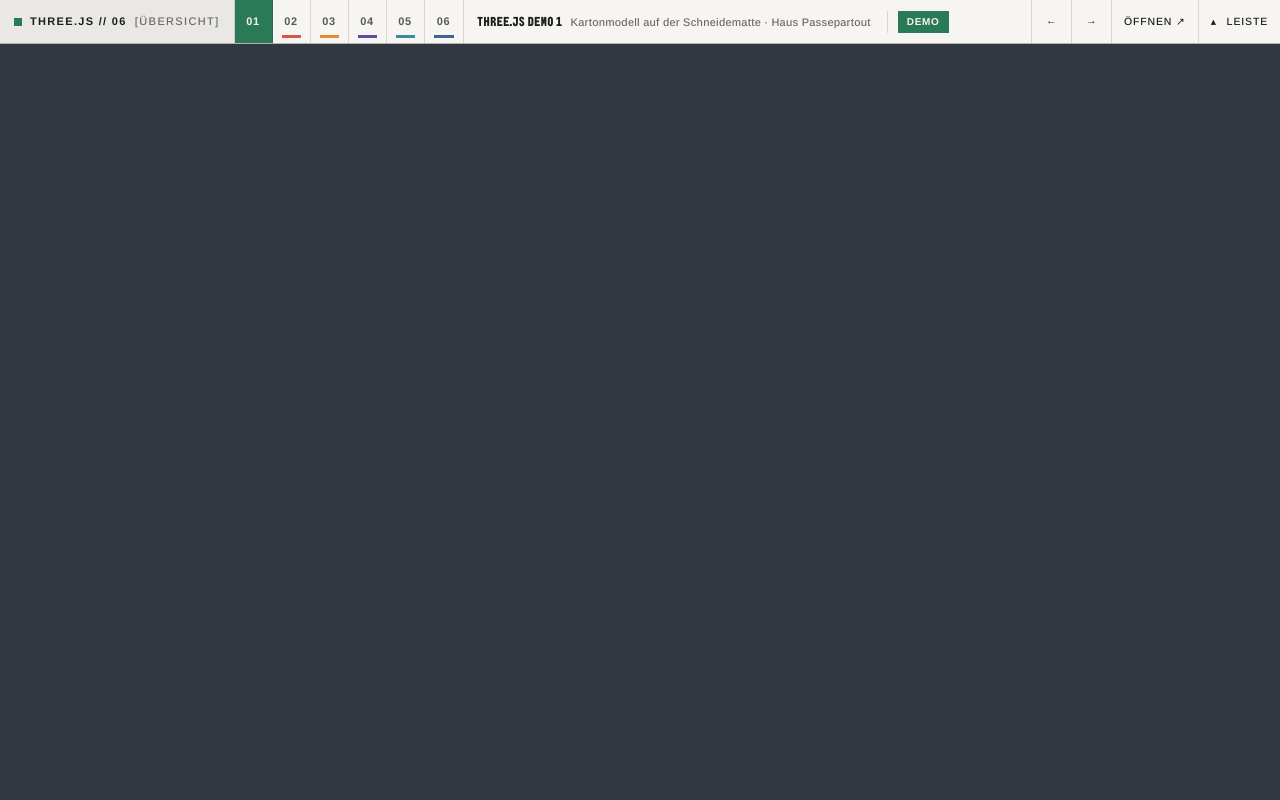
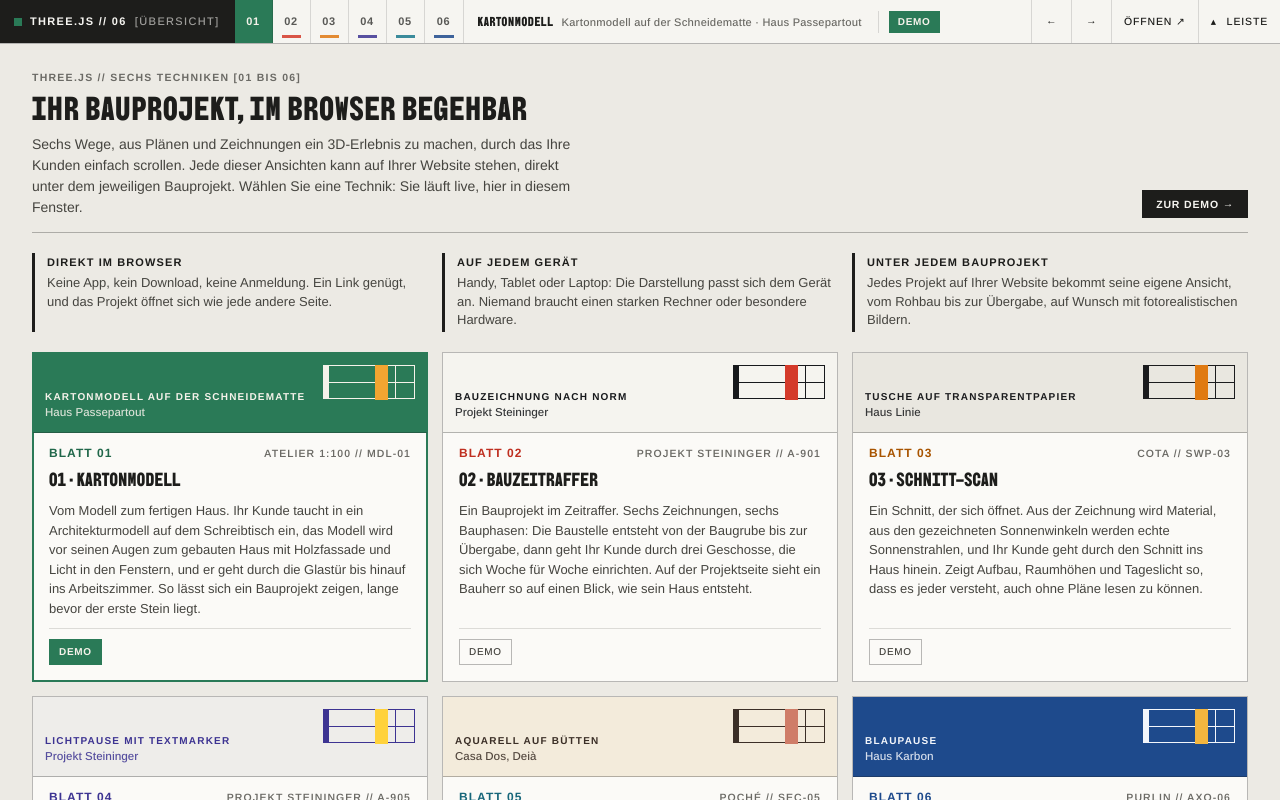
Before and after one commit to seofessionals-3js/threejs-demos, a plain HTML site: page index.html in a window 1280 px wide. Drawn offline with Linux system fonts and the light colour scheme.

Commit message:
Übersicht für die Vorführung: Startseite, neue Texte, Schalter Fotorealismus
Die Schublade ist jetzt die Startseite: Ihr Bauprojekt, im Browser begehbar, mit drei Kernaussagen (im Browser, auf jedem Gerät, unter jedem Bauprojekt) und neu geschriebenen Karten. Die Demos tragen die Namen ihrer Technik. foto.js zeigt in den Hausansichten jeder Demo den Schalter 3D-Modell | Fotorealismus, der vorerst nichts ändert. Demo 6: Geschossweise vor Abwicklung.

Co-Authored-By: Claude Fable 5.2 <noreply@anthropic.com>
Claude-Session: https://claude.ai/code/session_01YVpTouChnNNmaL3PTwxFin

```diff
--- a/index.html
+++ b/index.html
@@ -3,8 +3,8 @@
 <head>
 <meta charset="utf-8">
 <meta name="viewport" content="width=device-width, initial-scale=1">
-<title>three.js Demos</title>
-<meta name="description" content="three.js Demos: sechs Wege, eine flache Architekturzeichnung in ein 3D-Scroll-Erlebnis zu verwandeln, in reinem three.js.">
+<title>three.js Demos · Ihr Bauprojekt im Browser</title>
+<meta name="description" content="three.js Demos: sechs Wege, ein Bauprojekt im Browser begehbar zu machen. Direkt auf Ihrer Website, unter jedem Projekt, auf jedem Gerät, ohne App und ohne Download.">
 <meta name="theme-color" content="#f6f5f1">
 <link rel="preload" href="fonts/BBHBogle-Regular.woff2" as="font" type="font/woff2" crossorigin>
 <link rel="preload" href="fonts/Arimo-VariableFont_wght.woff2" as="font" type="font/woff2" crossorigin>
@@ -335,22 +335,41 @@
   }
   .matrix-head h2 {
     margin: 0;
-    font: 400 24px/1.1 var(--display);
+    font: 400 clamp(22px, 2.6vw, 34px)/1.08 var(--display);
     letter-spacing: 0.03em;
     text-transform: uppercase;
   }
   .matrix-head p {
-    margin: 6px 0 0;
-    max-width: 68ch;
-    font: 400 13px/1.45 var(--sans);
+    margin: 8px 0 0;
+    max-width: 72ch;
+    font: 400 14px/1.5 var(--sans);
     color: var(--soft);
   }
+  .matrix-head .eyebrow {
+    margin: 0 0 8px;
+    font: 700 10.5px/1 var(--mono);
+    letter-spacing: 0.12em;
+    color: var(--mute);
+  }
+  /* what it means for a builder's website: three plain promises above the six sheets */
+  .pitch {
+    max-width: 1360px;
+    margin: 0 auto 20px;
+    padding: 0;
+    list-style: none;
+    display: grid;
+    grid-template-columns: repeat(3, 1fr);
+    gap: 14px;
+  }
+  .pitch li { border-left: 3px solid var(--ink); padding: 2px 0 2px 12px; }
+  .pitch b { display: block; font: 700 11px/1.3 var(--mono); letter-spacing: 0.1em; text-transform: uppercase; }
+  .pitch span { display: block; margin-top: 4px; font: 400 13px/1.45 var(--sans); color: var(--soft); }
 
   .matrix-grid {
     max-width: 1360px;
     margin: 0 auto;
     display: grid;
-    grid-template-columns: repeat(auto-fill, minmax(300px, 1fr));
+    grid-template-columns: repeat(auto-fill, minmax(360px, 1fr));
     gap: 14px;
   }
 
@@ -454,6 +473,7 @@
     .act-btn .long { display: none; }
     .matrix-head { flex-direction: column; align-items: flex-start; }
     .matrix-head h2 { font-size: 20px; }
+    .pitch { grid-template-columns: 1fr; gap: 10px; }
     .matrix-grid { grid-template-columns: 1fr; }
   }
   @media (prefers-reduced-motion: reduce) {
@@ -475,7 +495,7 @@
   <div class="active-meta">
     <div class="active-title">
       <span class="code" id="cur-code">ATELIER 1:100 // MDL-01</span>
-      <span class="name" id="cur-name">three.js Demo 1</span>
+      <span class="name" id="cur-name">Kartonmodell</span>
       <span class="medium" id="cur-medium"></span>
     </div>
     <div class="variant-group" id="cur-variants"></div>
@@ -494,13 +514,19 @@
 <div id="matrix-drawer">
   <div class="matrix-head">
     <div>
-      <h2>THREE.JS // SECHS TECHNIKEN [01 BIS 06]</h2>
-      <p>Sechs Techniken, sechs Zeichenmedien: Jede Technik ist in ihrem eigenen Planmedium gezeichnet, vom Kartonmodell auf der Schneidematte bis zur Blaupause. Wählen Sie eine Technik oder eine ihrer Varianten. Jede läuft live in Ihrem Browser.</p>
+      <p class="eyebrow">THREE.JS // SECHS TECHNIKEN [01 BIS 06]</p>
+      <h2>Ihr Bauprojekt, im Browser begehbar</h2>
+      <p>Sechs Wege, aus Plänen und Zeichnungen ein 3D-Erlebnis zu machen, durch das Ihre Kunden einfach scrollen. Jede dieser Ansichten kann auf Ihrer Website stehen, direkt unter dem jeweiligen Bauprojekt. Wählen Sie eine Technik: Sie läuft live, hier in diesem Fenster.</p>
     </div>
     <div style="display:flex; gap:10px;">
-      <button class="act-btn on" id="close-matrix" style="padding:9px 14px;">SCHLIESSEN ✕</button>
+      <button class="act-btn on" id="close-matrix" style="padding:9px 14px;">ZUR DEMO →</button>
     </div>
   </div>
+  <ul class="pitch">
+    <li><b>Direkt im Browser</b><span>Keine App, kein Download, keine Anmeldung. Ein Link genügt, und das Projekt öffnet sich wie jede andere Seite.</span></li>
+    <li><b>Auf jedem Gerät</b><span>Handy, Tablet oder Laptop: Die Darstellung passt sich dem Gerät an. Niemand braucht einen starken Rechner oder besondere Hardware.</span></li>
+    <li><b>Unter jedem Bauprojekt</b><span>Jedes Projekt auf Ihrer Website bekommt seine eigene Ansicht, vom Rohbau bis zur Übergabe, auf Wunsch mit fotorealistischen Bildern.</span></li>
+  </ul>
   <div class="matrix-grid" id="matrix-grid"></div>
 </div>
 
@@ -518,9 +544,9 @@ const DEMOS = [
     "accent": "#2a7a57", "on": "#f5f2ea", "ink": "#20674a",
     "stage": "#323841",
     "code": "ATELIER 1:100 // MDL-01",
-    "title": "three.js Demo 1",
+    "title": "Kartonmodell",
     "short": "Kartonmodell",
-    "desc": "Ein weißes Kartonmodell abends auf der Schneidematte. Tauchen Sie hinab zur Maßstabsfigur, und der Karton wird zum echten Haus, mit der Schreibtischlampe als Sonne.",
+    "desc": "Vom Modell zum fertigen Haus. Ihr Kunde taucht in ein Architekturmodell auf dem Schreibtisch ein, das Modell wird vor seinen Augen zum gebauten Haus mit Holzfassade und Licht in den Fenstern, und er geht durch die Glastür bis hinauf ins Arbeitszimmer. So lässt sich ein Bauprojekt zeigen, lange bevor der erste Stein liegt.",
     "variants": [
       {
         "label": "Demo",
@@ -535,9 +561,9 @@ const DEMOS = [
     "sheet": "#f5f4ef", "line": "#17191c", "mark": "#d43a2a",
     "accent": "#d43a2a", "on": "#fbfaf7", "ink": "#bf2f20",
     "code": "PROJEKT STEININGER // A-901",
-    "title": "three.js Demo 2",
+    "title": "Bauzeitraffer",
     "short": "Bauzeitraffer",
-    "desc": "Sechs Zeichnungen von Projekt Steininger, Phase für Phase. Tauchen Sie in die erste ein, sehen Sie die Baustelle aus Scanlinien entstehen und gehen Sie durch drei Geschosse, die sich Woche für Woche einrichten, bis zur Übergabe am Pool.",
+    "desc": "Ein Bauprojekt im Zeitraffer. Sechs Zeichnungen, sechs Bauphasen: Die Baustelle entsteht von der Baugrube bis zur Übergabe, dann geht Ihr Kunde durch drei Geschosse, die sich Woche für Woche einrichten. Auf der Projektseite sieht ein Bauherr so auf einen Blick, wie sein Haus entsteht.",
     "variants": [
       {
         "label": "Demo",
@@ -552,9 +578,9 @@ const DEMOS = [
     "sheet": "#e9e7e0", "line": "#1b1c1e", "mark": "#e07a12",
     "accent": "#e07a12", "on": "#1b1c1e", "ink": "#a85400",
     "code": "COTA // SWP-03",
-    "title": "three.js Demo 3",
+    "title": "Schnitt-Scan",
     "short": "Schnitt-Scan",
-    "desc": "Eine Schnittzeichnung öffnet sich in die Tiefe. Ein Scan macht aus Tusche Material und aus den gezeichneten Sonnenwinkeln echte Sonnenstrahlen. Dann gehen Sie durch den Schnitt hinein.",
+    "desc": "Ein Schnitt, der sich öffnet. Aus der Zeichnung wird Material, aus den gezeichneten Sonnenwinkeln werden echte Sonnenstrahlen, und Ihr Kunde geht durch den Schnitt ins Haus hinein. Zeigt Aufbau, Raumhöhen und Tageslicht so, dass es jeder versteht, auch ohne Pläne lesen zu können.",
     "variants": [
       {
         "label": "Demo",
@@ -569,9 +595,9 @@ const DEMOS = [
     "sheet": "#eeedea", "line": "#3d3492", "mark": "#ffd23c",
     "accent": "#3d3492", "on": "#eeedea", "ink": "#3d3492",
     "code": "PROJEKT STEININGER // A-905",
-    "title": "three.js Demo 4",
+    "title": "Bauzeitenplan",
     "short": "Bauzeitenplan",
-    "desc": "Der Bauzeitenplan von Projekt Steininger. Scrollen Sie durch 38 Wochen, und das Travertinhaus am Hang baut sich Balken für Balken selbst, samt Turmdrehkran. Dann öffnet sich die Tür zum Hof, und Sie gehen hinein bis an den Pool.",
+    "desc": "Der Bauzeitenplan zum Durchscrollen. 38 Wochen, Gewerk für Gewerk: Mit jedem Balken des Plans baut sich das Haus am Hang ein Stück weiter, samt Kran. Am Ende öffnet sich die Tür, und es geht hinein bis an den Pool. Bauherren sehen jederzeit, was wann passiert und wo ihr Projekt gerade steht.",
     "variants": [
       {
         "label": "A · Bauzeitenplan",
@@ -594,9 +620,9 @@ const DEMOS = [
     "sheet": "#f3ebdb", "line": "#3b2f27", "mark": "#cf7d68",
     "accent": "#1b7a8c", "on": "#f9f3e7", "ink": "#17667a",
     "code": "POCHÉ // SEC-05",
-    "title": "three.js Demo 5",
+    "title": "Offener Schnitt",
     "short": "Offener Schnitt",
-    "desc": "Ein flacher Schnitt zeichnet sich selbst. Dann öffnet sich das Objektiv, während der Schnitt seine Größe behält, und die Kamera besucht jede Ebene vom Schnitt aus.",
+    "desc": "Vom Plan in den Raum. Ein flacher Schnitt zeichnet sich selbst, dann öffnet sich das Objektiv, und die Kamera besucht jede Ebene des Hauses. Aus einer Zeichnung, die sonst nur Fachleute lesen, wird ein Rundgang, den Ihr Kunde auf dem Handy mit dem Daumen steuert.",
     "variants": [
       {
         "label": "A · Objektiv öffnen",
@@ -615,21 +641,21 @@ const DEMOS = [
     "sheet": "#1e4a8c", "line": "#f3f6fb", "mark": "#f4b63f",
     "accent": "#1e4a8c", "on": "#f3f6fb", "ink": "#1e4a8c",
     "code": "PURLIN // AXO-06",
-    "title": "three.js Demo 6",
+    "title": "Explosionsaxonometrie",
     "short": "Explosionsaxo",
-    "desc": "Eine Explosionsaxonometrie als Blaupause setzt sich Schicht für Schicht in Bauabfolge zusammen. Dann weitet sich das Objektiv auf Augenhöhe, und Sie gehen hinein.",
+    "desc": "Schicht für Schicht. Bodenplatte, Wände, Decke, Fassade, Dach: Das Haus setzt sich in der Reihenfolge zusammen, in der es gebaut wird. Dann geht es auf Augenhöhe hinein. Zeigt Bauweise und Qualität im Detail, also das, was nach der Fertigstellung niemand mehr sieht.",
     "variants": [
       {
         "label": "A · Planblatt",
         "url": "../threejs-demo-1/index.html?dir=a"
       },
       {
-        "label": "B · Abwicklung",
-        "url": "../threejs-demo-1/index.html?dir=b"
+        "label": "B · Geschossweise",
+        "url": "../threejs-demo-1/index.html?dir=c"
       },
       {
-        "label": "C · Geschossweise",
-        "url": "../threejs-demo-1/index.html?dir=c"
+        "label": "C · Abwicklung",
+        "url": "../threejs-demo-1/index.html?dir=b"
       }
     ]
   }
@@ -723,7 +749,9 @@ DEMOS.forEach((d, idx) => {
   matrixGrid.appendChild(card);
 });
 
+let staged = true; // false while the drawer is the front page and no demo has been loaded yet
 function setMatrixOpen(open) {
+  if (!open && !staged) { staged = true; selectDemo(activeIdx, activeVarIdx, false); }
   matrixDrawer.classList.toggle('open', open);
   toggleMatrixBtn.classList.toggle('on', open);
   toggleMatrixBtn.setAttribute('aria-expanded', String(open));
@@ -736,6 +764,7 @@ toggleMatrixBtn.addEventListener('click', () => {
 document.getElementById('close-matrix').addEventListener('click', () => setMatrixOpen(false));
 
 function selectDemo(idx, vIdx = 0, pushHash = true) {
+  staged = true;
   const encodedUrl = markActive(idx, vIdx, pushHash);
   // Release previous WebGL context cleanly before loading next Three.js scene
   const token = ++loadToken;
@@ -843,9 +872,10 @@ window.addEventListener('hashchange', () => {
   selectDemo(idx, vIdx, false);
 });
 
-// Initialize on 01 (or URL hash if present)
-const init = location.hash ? parseHash() : { idx: 0, vIdx: 0 };
-selectDemo(init.idx, init.vIdx, false);
+// A link with a hash opens that demo at once. Without one the drawer is the front page: what this is, and the six
+// sheets to choose from. The first demo loads when the drawer closes, so it plays its opening for someone who watches.
+if (location.hash) { const init = parseHash(); selectDemo(init.idx, init.vIdx, false); }
+else { staged = false; markActive(0, 0, false); setMatrixOpen(true); }
 </script>
 </body>
 </html>
```
Also changed, not shown: foto.js (added, +68 -0 lines), portfolio.js (+10 -10 lines), 1 other file.
